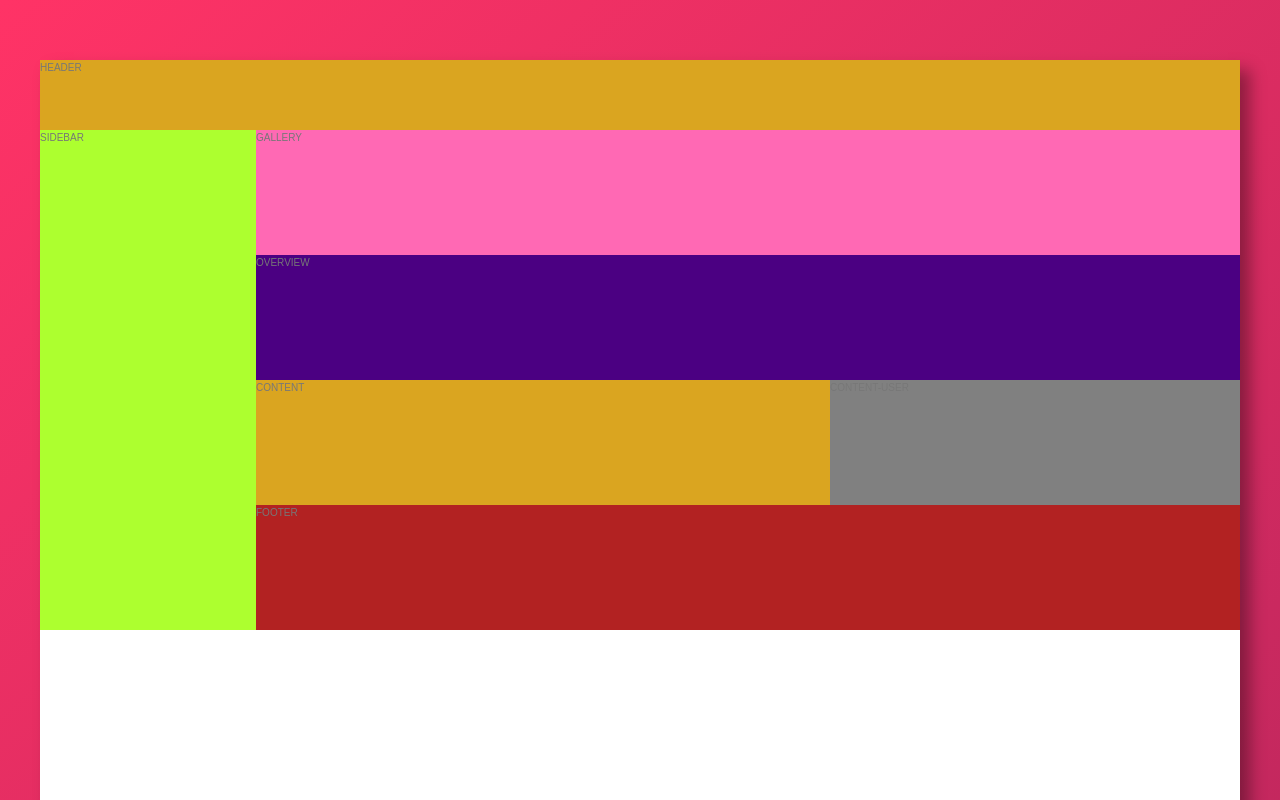
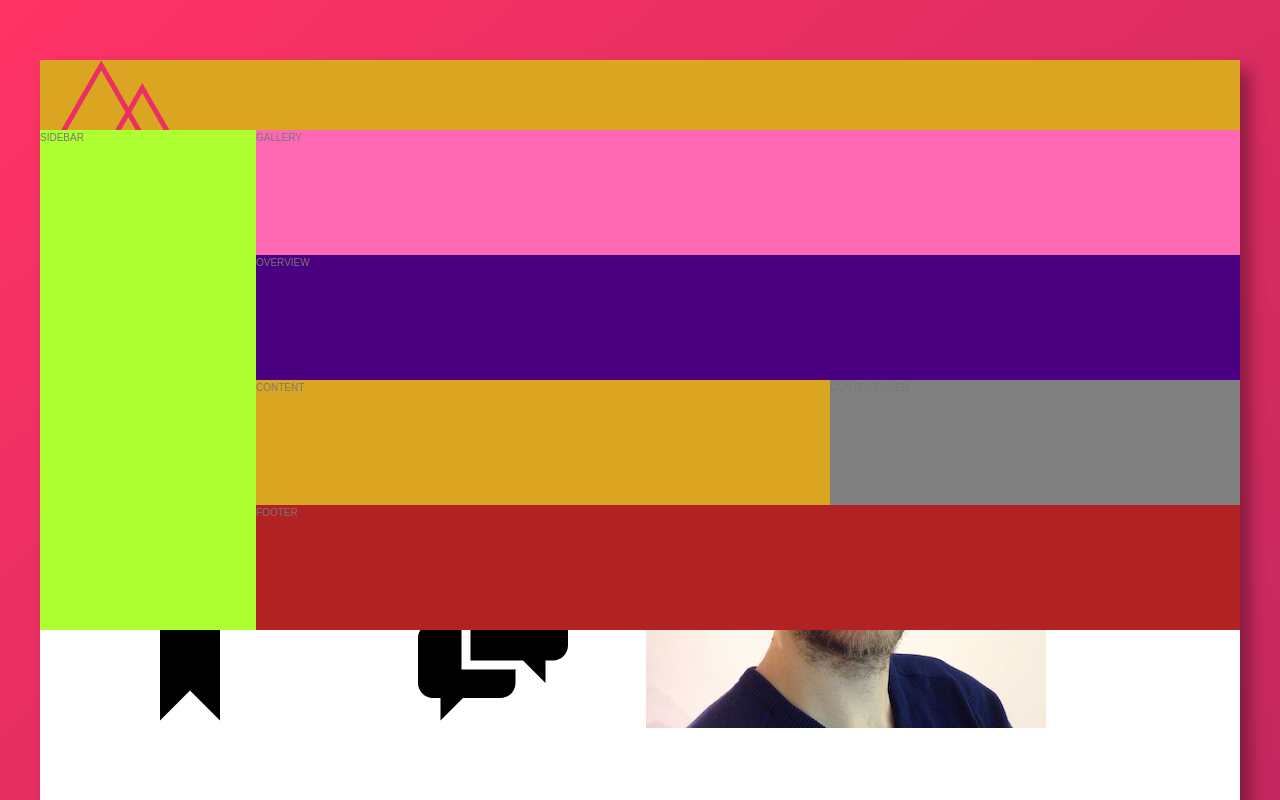
Before and after one commit to arnameti/building-trillo-with-grid, a website: page up/index.html in a window 1280 px wide. Shown: the top 800 px of the page. Drawn offline with Linux system fonts and the light colour scheme.

Commit message:
building header I

```diff
--- a/sass/_header.scss
+++ b/sass/_header.scss
@@ -2,4 +2,6 @@
   background-color: goldenrod;
 
   grid-column: sidebar-start / content-end;
+
+
 }
--- a/up/index.html
+++ b/up/index.html
@@ -12,7 +12,34 @@
     </head>
     <body>
         <div class="container">
-            <div class="header">HEADER</div>
+            <div class="header">
+                <div class="header__logo-box">
+                    <img src="../img/logo.png" alt="Header Image" class="header__logo">
+                </div>
+
+                <form action="" class="header__search">
+                    <input type="submit" placeholder="Search hotels" class="header__search-input">
+                    <button class="header__search-button">
+                        <svg class="header__search-img">
+                            <use xlink:href="../img/sprite.svg#icon-magnifying-glass"></use>
+                        </svg>
+                    </button>
+                </form>
+
+                <div class="header__icon-box">
+                    <svg class="header__icon">
+                        <use xlink:href="../img/sprite.svg#icon-bookmark"></use>
+                    </svg>
+
+                    <svg class="header__icon">
+                        <use xlink:href="../img/sprite.svg#icon-chat"></use>
+                    </svg>
+
+                    <img class="header__user-img" src="../img/user.jpg" alt="User Image">
+                </div>
+
+
+            </div>
             <div class="sidebar">SIDEBAR</div>
             <div class="gallery">GALLERY</div>
             <div class="overview">OVERVIEW</div>
```
